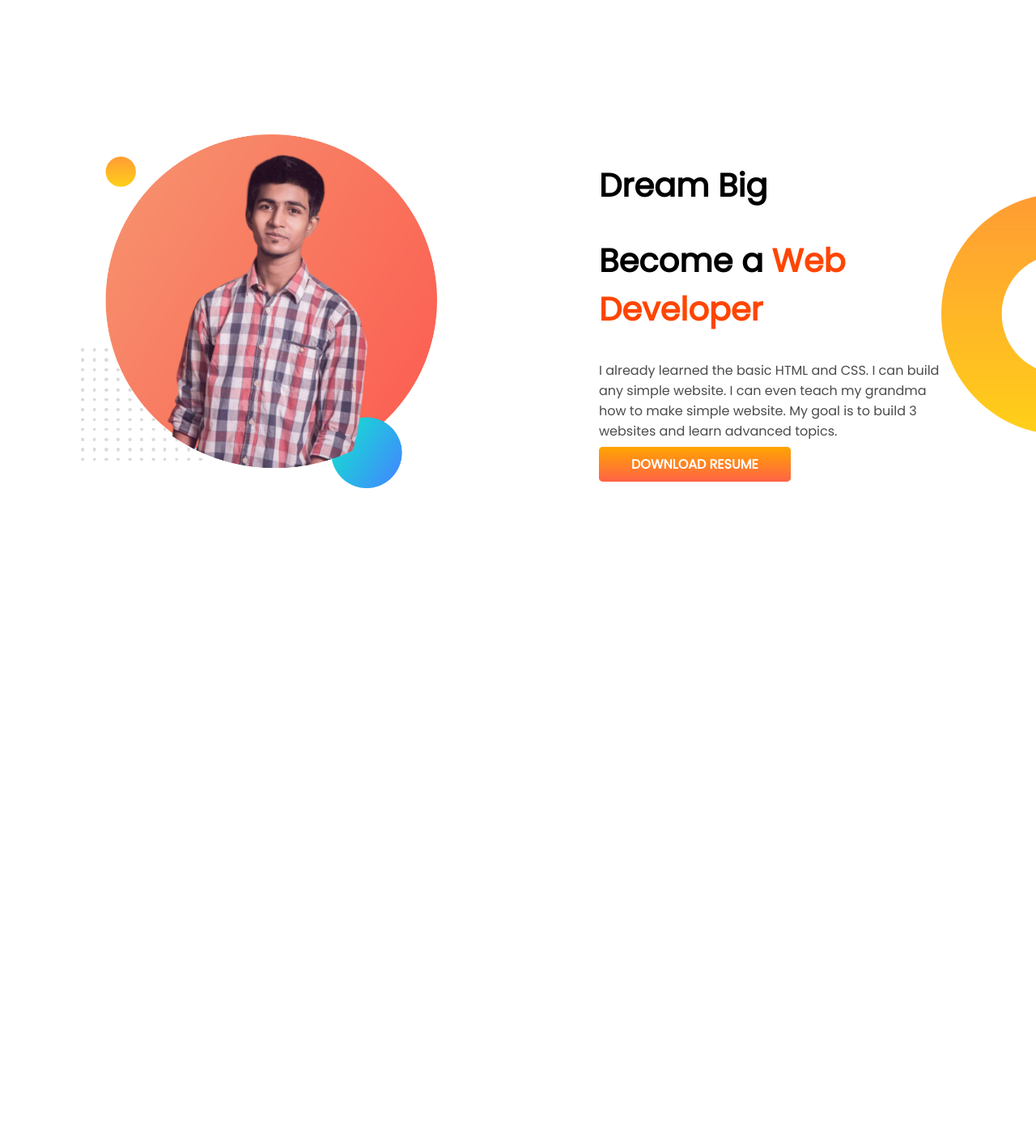
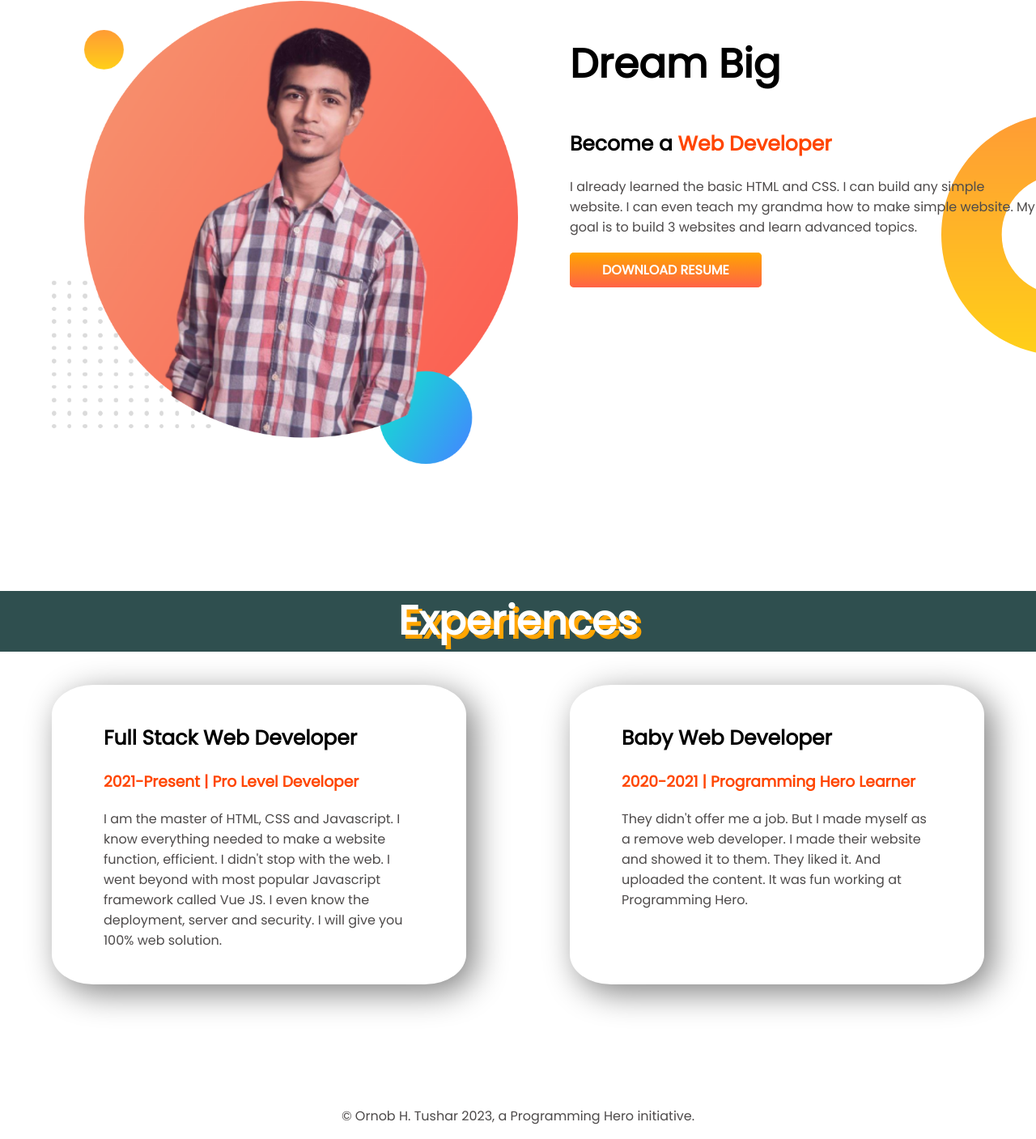
Before and after one commit to d3v-tushar/developer-portfolio, a plain HTML site: page index.html in a window 1280 px wide. Shown: the part 728-2135 px from the top of the page at 81% size. Before the commit the page ends 1588 px from the top, so only its background shows below. Drawn offline with Linux system fonts and the light colour scheme.

Commit message:
Box Shadow & Text Shadow implemanted

```diff
--- a/index.html
+++ b/index.html
@@ -13,33 +13,57 @@
 </head>
 
 <body>
-    <section class="top-banner">
+    <section class="top-banner flexible-container">
         <div class="half-width">
             <h1>Welcome To</h1>
-            <h1><span>T U S H A R
+            <h1><span>Ornob H. Tushar
                 </span> World!</h1>
-            <h3>Building Climber & Train Stopper</h3>
+            <h3>Build Climber & Train Stopper</h3>
             <p>You might saw me jumping, climbing buildings, and stopping trains. But nobody pays me a dime for that
                 work.
                 That's why I am learning and mastering web development. I will not stop until I become the Web
                 Development
                 Hero.</p>
-            <a class="link-button" target="_blank" href="www.facebook.com/alex.ornob">HIRE ME</a>
+                <div class="button-pos">
+                    <a class="link-button" target="_blank" href="www.facebook.com/alex.ornob">HIRE ME</a>
+                </div>
+
+
         </div>
         <div class="half-width"><img src="images/tushar-pic-with-bg.png" alt=""></div>
     </section>
-    <section class="dream-big">
+    <section class="dream-big flexible-container">
         <div class="half-width"><img src="images/tushar-pic-with-bg.png" alt=""></div>
         <div class="half-width">
             <h1>Dream Big</h1>
             <h2>Become a <span class="web-developer">Web Developer</span></h2>
             <p>I already learned the basic HTML and CSS. I can build any simple website. I can even teach my grandma how
                 to make simple website. My goal is to build 3 websites and learn advanced topics.</p>
-            <a class="link-button" target="_blank" href="">DOWNLOAD RESUME</a>
+            <div class="button-pos">
+                <a class="link-button" target="_blank" href="">DOWNLOAD RESUME</a>
+            </div>
         </div>
 
     </section>
+    <section class="experience-area">
+        <div class="exp-pos"><h1>Experiences</h1></div>
+        <div class="flexible-container">
+        <div class="experience-item">
+            <h2>Full Stack Web Developer</h2>
+            <h3 class="orange-color">2021-Present | Pro Level Developer</h3>
+            <p>I am the master of HTML, CSS and Javascript. I know everything needed to make a website function, efficient. I didn't stop with the web. I went beyond with most popular Javascript framework called Vue JS. I even know the deployment, server and security. I will give you 100% web solution.</p>
+        </div>
+        <div class="experience-item">
+            <h2>Baby Web Developer</h2>
+            <h3 class="orange-color">2020-2021 | Programming Hero Learner</h3>
+            <p>They didn't offer me a job. But I made myself as a remove web developer. I made their website and showed it to them. They liked it. And uploaded the content. It was fun working at Programming Hero.</p>
+        </div>
+       </div>
+    </section>
 
 </body>
+<footer>
+    <p>© Ornob H. Tushar 2023, a Programming Hero initiative.</p>
+</footer>
 
 </html>
--- a/style.css
+++ b/style.css
@@ -4,21 +4,29 @@ body {
 }
 
 h1 {
-    font-size: 40px;
+    font-size: 50px;
+}
+
+h2 {
+    font-size: 25px;
 }
 
 span {
     color: rgb(97, 76, 216);
 }
 
-section {
+.flexible-container {
     display: flex;
     margin-bottom: 150px;
 }
 
 .half-width {
     width: 50%;
-    padding: 100px;
+    margin-top: 0%;
+    float: left;
+    padding-left: 5%;
+
+
 }
 
 .half-width img {
@@ -51,10 +59,6 @@ body {
     background-position: right;
 }
 
-h2 {
-    font-size: 40px;
-}
-
 p {
     font-weight: 300;
     color: rgb(77, 74, 74);
@@ -63,3 +67,30 @@ p {
 .web-developer {
     color: orangered;
 }
+.experience-item{
+
+    width: 40%;
+    box-shadow: 10px 10px 40px gray;
+    margin: 0% 5%;
+    text-align: left;
+    padding: 2% 5%;
+    border-radius: 10%;
+
+}
+
+.orange-color{
+    color: orangered;
+}
+
+footer{
+    text-align: center;
+}
+.button-pos{
+    margin-top: 5%;
+}
+.exp-pos{
+    text-align: center;
+    text-shadow: 5px 5px orange;
+   background-color: darkslategray;
+    color: white;
+}
--- a/stylex.css
+++ b/stylex.css
@@ -21,7 +21,7 @@ section {
 }
 
 h1 {
-    font-size: 50px;
+    font-size: 45px;
 }
 
 h1 span {
```
